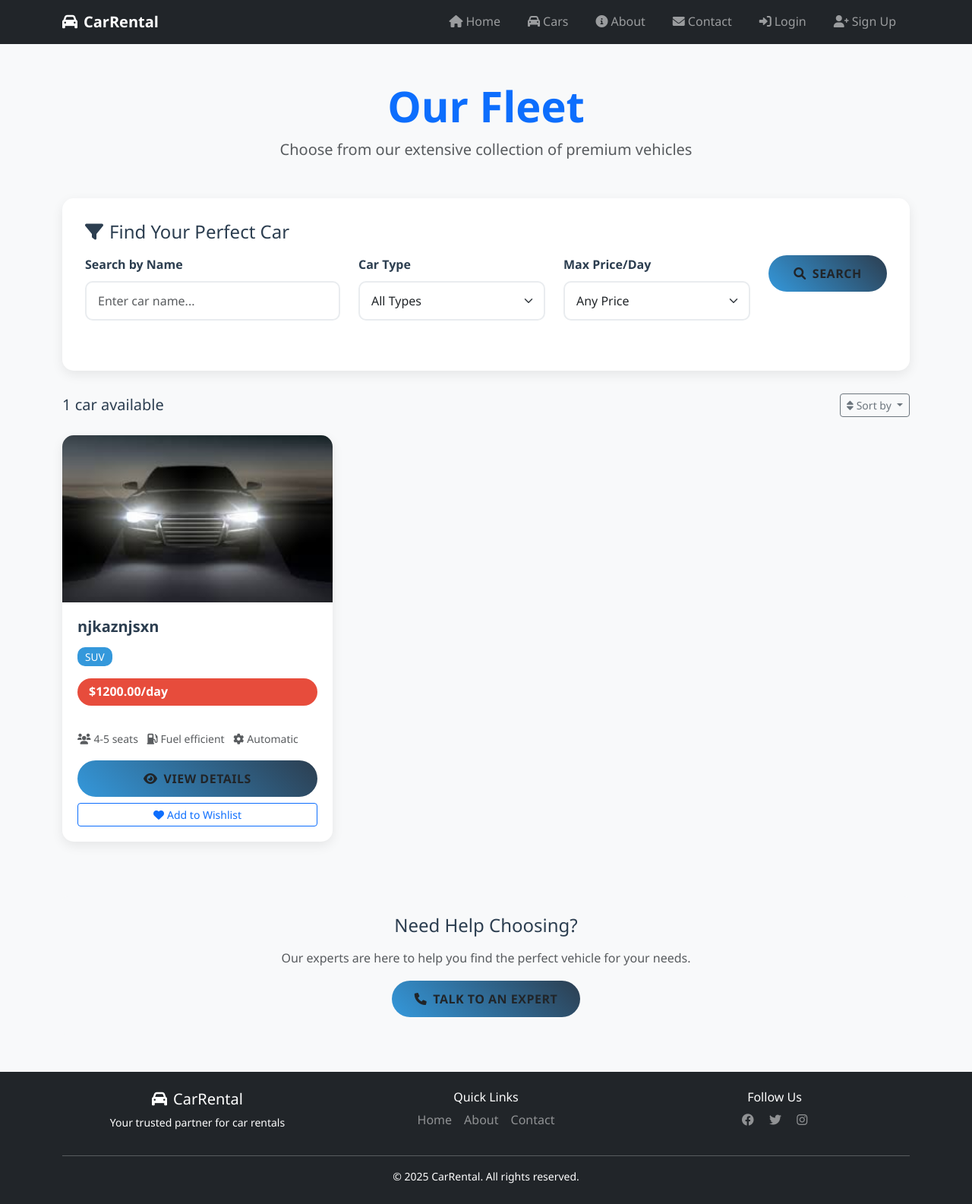
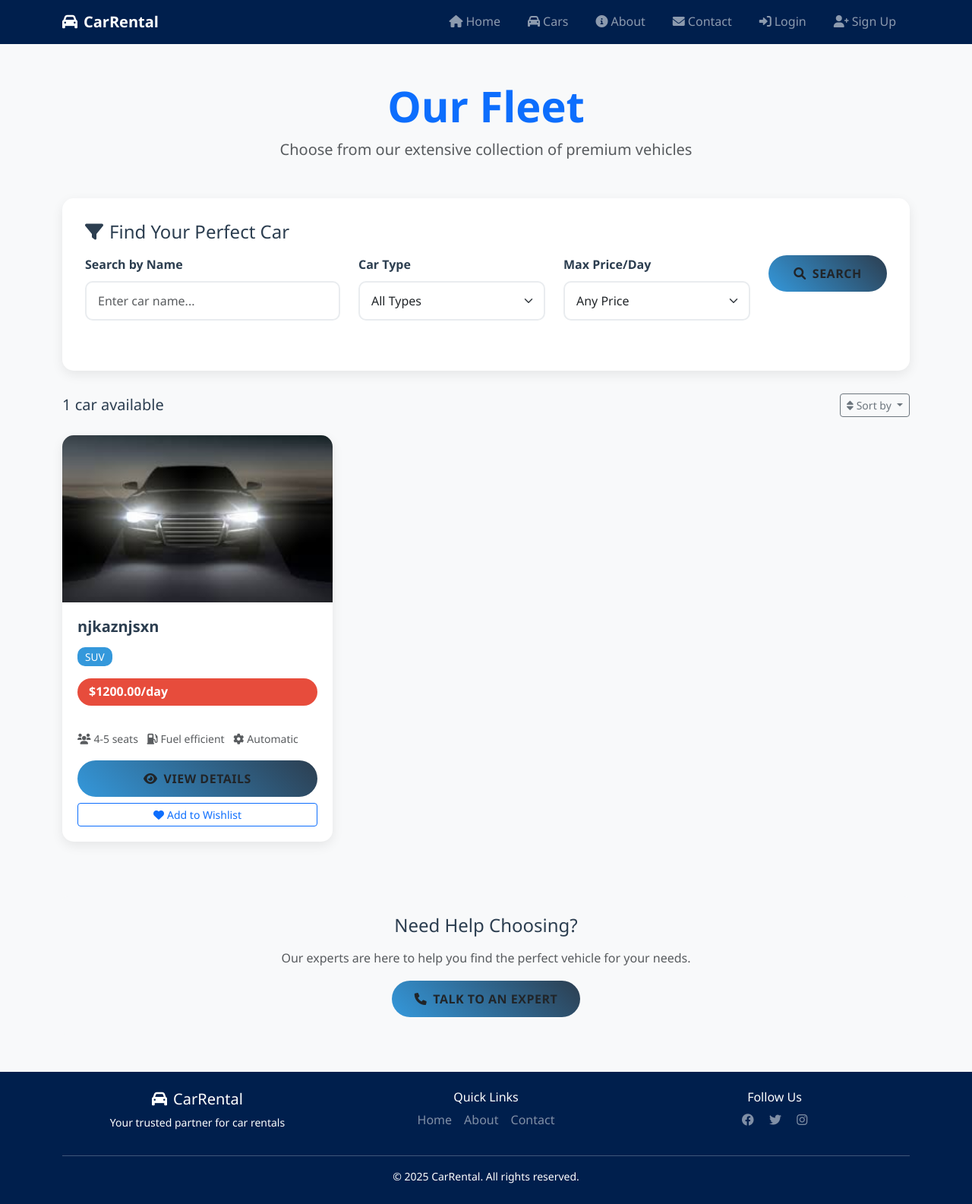
Before and after one commit to Krish-Padmani/car-rental, a Django app: page /cars/ in a window 1280 px wide. Shown: the whole page at 76% size. Run offline with Django 5.2, Linux system fonts and the light colour scheme; data comes from the database, SQL or seed files in the repository.

Commit message:
Set navbar and footer color to navy blue (#001f4d)

```diff
--- a/car/static/car/css/style.css
+++ b/car/static/car/css/style.css
@@ -266,8 +266,12 @@ body {
 
 /* Footer Styles */
 footer {
-    background: var(--primary-color) !important;
+    background: #001f4d !important;
     margin-top: auto;
+}
+
+.bg-navy {
+    background-color: #001f4d !important;
 }
 
 /* Responsive */
--- a/car/templates/base.html
+++ b/car/templates/base.html
@@ -10,7 +10,7 @@
     <link href="{% static 'car/css/style.css' %}" rel="stylesheet">
 </head>
 <body class="d-flex flex-column min-vh-100">
-<nav class="navbar navbar-expand-lg navbar-dark bg-dark">
+<nav class="navbar navbar-expand-lg navbar-dark bg-navy">
     <div class="container">
         <a class="navbar-brand fw-bold" href="{% url 'home' %}">
             <i class="fas fa-car me-2"></i>CarRental
@@ -287,7 +287,7 @@
     {% block content %}{% endblock %}
 </main>
 
-<footer class="bg-dark text-white text-center py-4 mt-auto">
+<footer class="bg-navy text-white text-center py-4 mt-auto">
     <div class="container">
         <div class="row">
             <div class="col-md-4">
```
